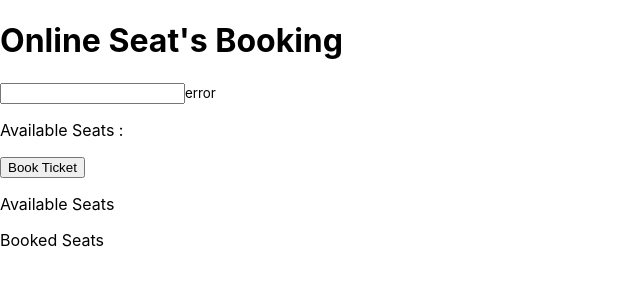
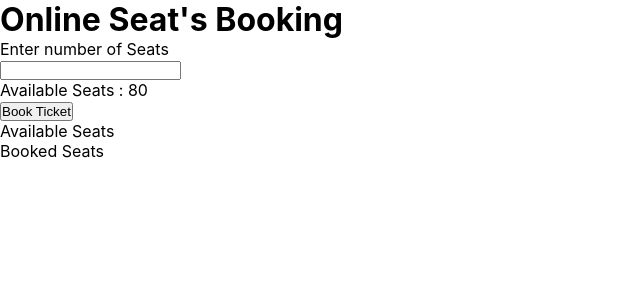
Before and after one commit to Kajalgupta1011/unstop_assignment, a React (Create React App) app: page / in a window 1280 px wide. Shown: the top 300 px of the page, without its empty margins (0-640 px from the left). Built offline with nearby package versions, Linux system fonts and the light colour scheme.

Commit message:
code for seat booking

```diff
--- a/src/App.css
+++ b/src/App.css
@@ -1,38 +1,4 @@
-.App {
-  text-align: center;
+*{
+  margin: 0;
+  padding: 0;
 }
-
-.App-logo {
-  height: 40vmin;
-  pointer-events: none;
-}
-
-@media (prefers-reduced-motion: no-preference) {
-  .App-logo {
-    animation: App-logo-spin infinite 20s linear;
-  }
-}
-
-.App-header {
-  background-color: #282c34;
-  min-height: 100vh;
-  display: flex;
-  flex-direction: column;
-  align-items: center;
-  justify-content: center;
-  font-size: calc(10px + 2vmin);
-  color: white;
-}
-
-.App-link {
-  color: #61dafb;
-}
-
-@keyframes App-logo-spin {
-  from {
-    transform: rotate(0deg);
-  }
-  to {
-    transform: rotate(360deg);
-  }
-}
--- a/src/App.js
+++ b/src/App.js
@@ -1,20 +1,38 @@
-import logo from './logo.svg';
-import './App.css';
+import { useState } from "react";
+import "./App.css";
+import BookingSeat, {bookedSeats} from "./BookingSeat";
 
 function App() {
+	const avalSeats = 80 - bookedSeats.length;
+	const [seats, setSeats] = useState("");
+	const [error, setError] = useState("");
+
+	function handleSubmit() {
+
+		if (!seats) return setError("Please enter the number of seats !!!");
+		if (seats <= 0) return setError("Seat number can't be 0");
+		if (seats > 7) return setError("Seat number can't be greater than 7");
+		if(avalSeats < seats)	return setError("Value exceeds available seats")
+
+		console.log(BookingSeat(Number(seats)));
+
+		setError("");
+		setSeats("");
+	}
 	return (
 		<div className="container">
 			<div className="form">
-        <h1 className='heading'>
-          Online Seat's Booking
-        </h1>
-        <label htmlFor="numSeat"></label>
-        <input type="number" />
-        <small>
-            error
-        </small>
-        <p>Available Seats : </p>
-        <button>Book Ticket</button>
+				<h1 className="heading">Online Seat's Booking</h1>
+				<p>Enter number of Seats</p>
+				<input
+					type="number"
+					value={seats}
+					onChange={(e) => setSeats(e.target.value)}
+					min={0}
+				/>
+				<small>{error}</small>
+				<p>Available Seats : {avalSeats}</p>
+				<button onClick={handleSubmit}>Book Ticket</button>
 				<div className="identify">
 					<div className="avlSeats"></div>
 					<p>Available Seats</p>
--- /dev/null
+++ b/src/BookingSeat.js
@@ -0,0 +1,32 @@
+export const seat = [
+    [1, 2, 3, 4, 5, 6, 7],
+    [8, 9, 10, 11, 12, 13, 14],
+    [15, 16, 17, 18, 19, 20, 21],
+    [22, 23, 24, 25, 26, 27, 28],
+    [29, 30, 31, 32, 33, 34, 35],
+    [36, 37, 38, 39, 40, 41, 42],
+    [43, 44, 45, 46, 47, 48, 49],
+    [50, 51, 52, 53, 54, 55, 56],
+    [57, 58, 59, 60, 61, 62, 63],
+    [64, 65, 66, 67, 68, 69, 70],
+    [71, 72, 73, 74, 75, 76, 77],
+    [78, 79, 80]
+]
+export const bookedSeats = [];
+function BookingSeat(numSeat) {
+
+    for(let i = 0; i < seat.length; i++){
+        const row = seat[i];
+        console.log();
+        const avlSeats = row.filter(seat => !bookedSeats.includes(seat));
+
+        if(avlSeats.length >= numSeat){
+            for(let j = 0; j < numSeat; j++){
+                bookedSeats.push(avlSeats[j]);
+            }
+            return `Booked seats: ${[...bookedSeats].join(', ')}`;
+        }
+    }
+}
+
+export default BookingSeat
--- a/src/index.js
+++ b/src/index.js
@@ -2,7 +2,6 @@ import React from 'react';
 import ReactDOM from 'react-dom/client';
 import './index.css';
 import App from './App';
-import reportWebVitals from './reportWebVitals';
 
 const root = ReactDOM.createRoot(document.getElementById('root'));
 root.render(
@@ -10,8 +9,3 @@ root.render(
     <App />
   </React.StrictMode>
 );
-
-// If you want to start measuring performance in your app, pass a function
-// to log results (for example: reportWebVitals(console.log))
-// or send to an analytics endpoint. Learn more: https://bit.ly/CRA-vitals
-reportWebVitals();
```
Lines whose indentation alone changed are shown as unchanged.
